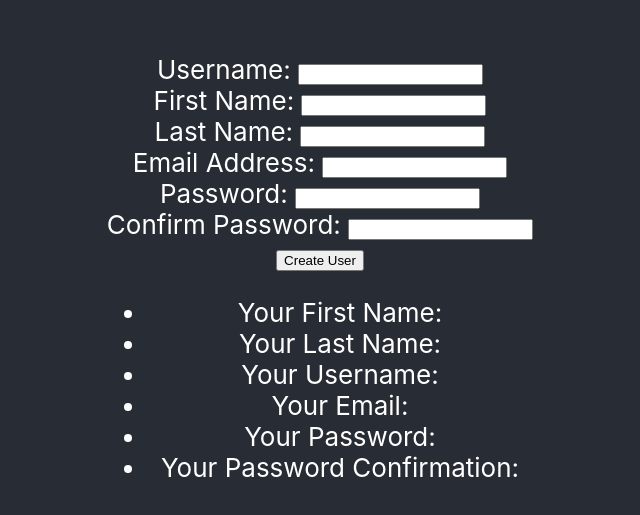
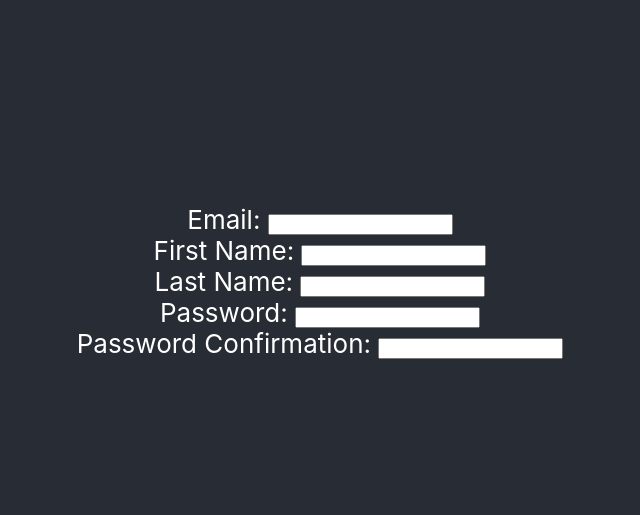
Before and after one commit to achan9528/coding_dojo_mern_stack, a React (Create React App) app in the folder my-first-react-app/: page / in a window 1280 px wide. Shown: the part 119-634 px from the top of the page, without its empty margins (320-960 px from the left). Built offline with nearby package versions, Linux system fonts and the light colour scheme.

Commit message:
adding HookForm

```diff
--- a/my-first-react-app/src/components/HookForm.js
+++ b/my-first-react-app/src/components/HookForm.js
@@ -2,15 +2,65 @@ import React, { useState } from 'react';
 
 const HookForm = (props) => {
     const [username, setUsername] = useState("");
-    const [firstName, setFirstname] = useState("");
-    const [lastName, setLastname] = useState("");
+    const [firstName, setFirstName] = useState("");
+    const [firstNameError, setFirstNameError] = useState("");
+    const [lastName, setLastName] = useState("");
+    const [lastNameError, setLastNameError] = useState("");
     const [email, setEmail] = useState("");
+    const [emailError, setEmailError] = useState("");
     const [password, setPassword] = useState("");
+    const [passwordError, setPasswordError] = useState("");
     const [passwordConfirmation, setPasswordConfirmation] = useState("");
+    const [passwordConfirmationError, setPasswordConfirmationError] = useState("");
+
+    const handleEmail = (e) => {
+        setEmail(e.target.value);
+        if(email.length < 1){
+            setEmailError("Email must be provided!");
+        } else if (email.length < 5){
+            setEmailError("Email must be at least 5 characters!")
+        }
+    }
+
+    const firstNameHandler = (e) => {
+        setFirstName(e.target.value);
+        if(firstName.length < 1){
+            setFirstNameError("First name must be provided!");
+        } else if (firstName.length < 2){
+            setFirstNameError("First name must be at least 2 characters!")
+        }
+    }
+
+    const lastNameHandler = (e) => {
+        setLastName(e.target.value);
+        if(lastName.length < 1){
+            setLastNameError("Last name must be provided!");
+        } else if (lastName.length < 2){
+            setLastNameError("Last name must be at least 2 characters!")
+        }
+    }
+
+    const passwordHandler = (e) => {
+        setLastName(e.target.value);
+        if(password.length < 1){
+            setPasswordError("Password must be provided!");
+        } else if (password.length < 2){
+            setPasswordError("Password must be at least 2 characters!")
+        }
+    }
+
+    const passwordConfirmationHandler = (e) => {
+        setPasswordConfirmation(e.target.value);
+        if(passwordConfirmation.length != password){
+            setPasswordConfirmationError("Password Confirmation must match!");
+        } else{
+            setPasswordConfirmationError("")
+        }
+    }
 
     return(
         <div>
-            <form>
+            {/* <form onSubmit={e.preventDefault()}>
                 <div>
                     <label>Username: </label>
                     <input type="text" onChange={ (e) => setUsername(e.target.value) } />
@@ -46,7 +96,79 @@ const HookForm = (props) => {
                 <li>Your Email: { email } </li>
                 <li>Your Password: { password } </li>
                 <li>Your Password Confirmation: { passwordConfirmation } </li>
-            </ul>
+            </ul> */}
+
+            <form onSubmit={(e)=>e.preventDefault()}>
+                <div>
+                    <label>Email: </label>
+                    <input type="text" onChange={ handleEmail } />
+                    {
+                        emailError ?
+                        <p style={{color:'red'}}>{emailError}</p>:
+                        ''
+                    }
+                </div>
+
+                <div>
+                    <label>First Name: </label>
+                    <input type="text" onChange={ firstNameHandler } />
+                    {
+                        firstNameError ?
+                        <p style={{color:'red'}}>{firstNameError}</p>:
+                        ''
+                    }
+                </div>
+                <div>
+                    <label>Last Name: </label>
+                    <input type="text" onChange={ lastNameHandler } />
+                    {
+                        lastNameError ?
+                        <p style={{color:'red'}}>{lastNameError}</p>:
+                        ''
+                    }
+                </div>
+                <div>
+                    <label>Password: </label>
+                    <input type="text" onChange={ passwordHandler } />
+                    {
+                        passwordError ?
+                        <p style={{color:'red'}}>{passwordError}</p>:
+                        ''
+                    }
+                </div>
+                <div>
+                    <label>Password Confirmation: </label>
+                    <input type="text" onChange={ passwordConfirmationHandler } />
+                    {
+                        passwordConfirmationError ?
+                        <p style={{color:'red'}}>{passwordConfirmationError}</p>:
+                        ''
+                    }
+                </div>
+                {/* <div>
+                    <label>First Name: </label>
+                    <input type="text" onChange={ (e) => setFirstname(e.target.value) } />
+                </div>
+                <div>
+                    <label>Last Name: </label>
+                    <input type="text" onChange={ (e) => setLastname(e.target.value) } />
+                </div>
+                <div>
+                    <label>Email Address: </label>
+                    <input type="text" onChange={ (e) => setEmail(e.target.value) } />
+                </div>
+                <div>
+                    <label>Password: </label>
+                    <input type="text" onChange={ (e) => setPassword(e.target.value) } />
+                </div>
+                <div>
+                    <label>Confirm Password: </label>
+                    <input type="text" onChange={ (e) => setPasswordConfirmation(e.target.value) } />
+                </div>
+                <div>
+                    <input type="submit" value="Create User" />
+                </div> */}
+            </form>
         </div>
 
 
```
